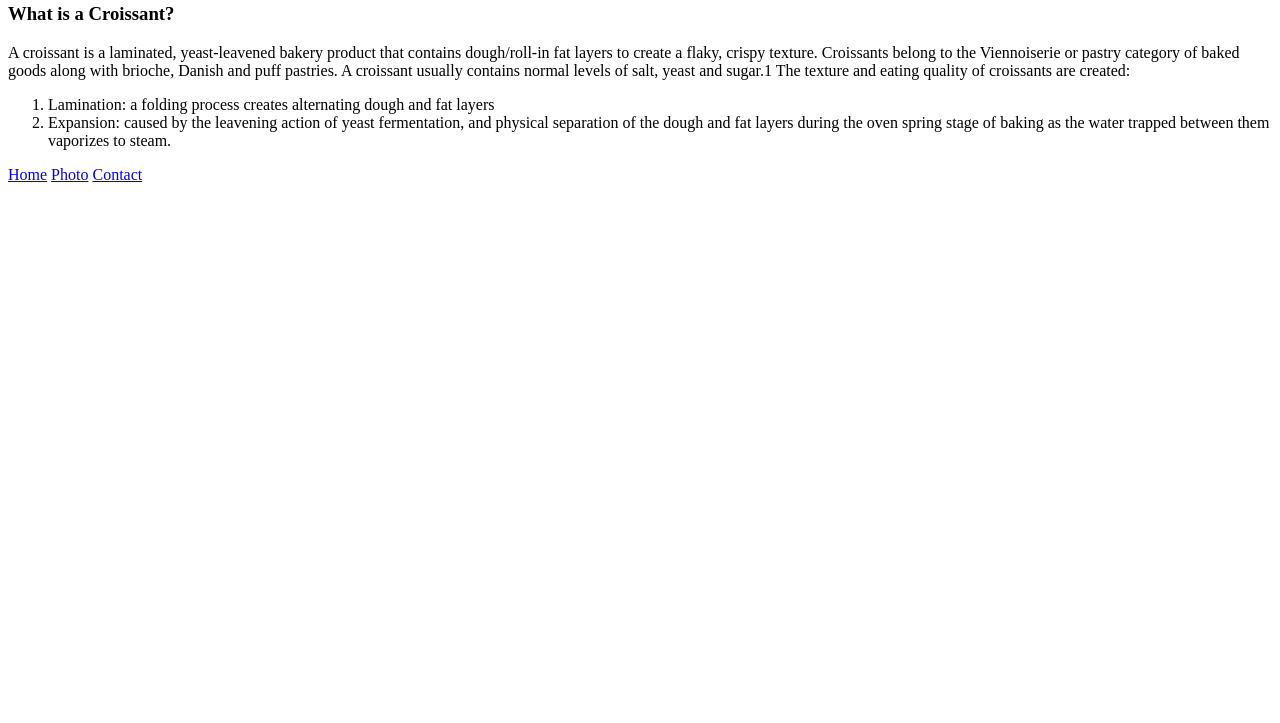
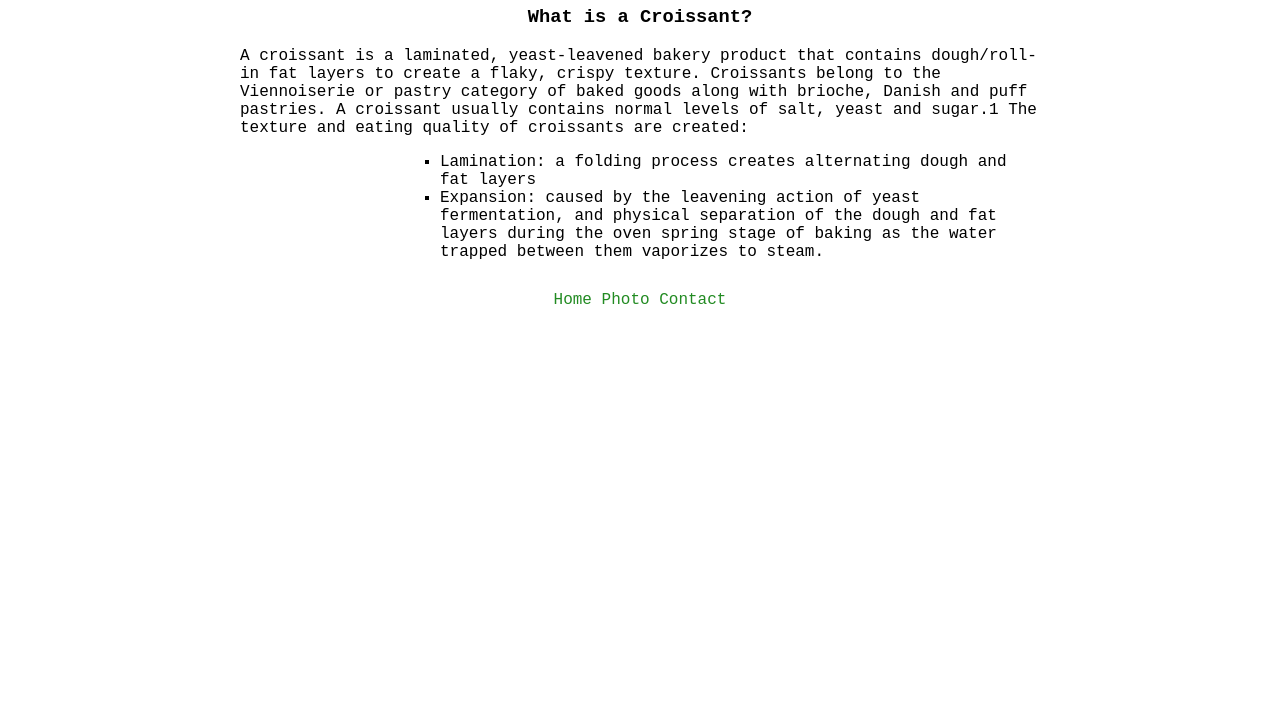
Before and after one commit to LolikBolik14/croissant, a plain HTML site: page index.html in a window 1280 px wide. Shown: the part 77-800 px from the top of the page. Drawn offline with Linux system fonts and the light colour scheme.

Commit message:
Added styles to css

```diff
--- a/css/style.css
+++ b/css/style.css
@@ -0,0 +1,37 @@
+body {
+  font-family: "Courier New", Courier, monospace;
+  font-size: 16px;
+}
+
+.main,
+.link {
+  display: block;
+  margin: 0 auto;
+  text-align: center;
+  width: 800px;
+}
+
+.about,
+ol {
+  text-align: left;
+}
+
+ol {
+  list-style-type: square;
+  padding-left: 200px;
+}
+
+img,
+.link {
+  margin: 30px 0;
+}
+
+a {
+  text-decoration: none;
+  color: forestgreen;
+}
+
+.mail {
+  border-bottom: 1px dotted;
+  color: darkslategray !important;
+}
--- a/index.html
+++ b/index.html
@@ -7,9 +7,10 @@
     <title>Document</title>
   </head>
   <body>
-    <h1>Croissant</h1>
+    <div class="main">
+      <h1>🥐 Croissant</h1>
       <h3>What is a Croissant?</h3>
-    <p>
+      <p class="about">
         A croissant is a laminated, yeast-leavened bakery product that contains
         dough/roll-in fat layers to create a flaky, crispy texture. Croissants
         belong to the Viennoiserie or pastry category of baked goods along with
@@ -27,8 +28,11 @@
           stage of baking as the water trapped between them vaporizes to steam.
         </li>
       </ol>
+      <div class="link">
         <a href="/">Home</a>
         <a href="/html/photo.html">Photo</a>
         <a href="/html/contact.html">Contact</a>
+      </div>
+    </div>
   </body>
 </html>
```
Also changed, not shown: html/contact.html (+9 -2 lines), html/photo.html (+9 -5 lines). Lines whose indentation alone changed are shown as unchanged.
